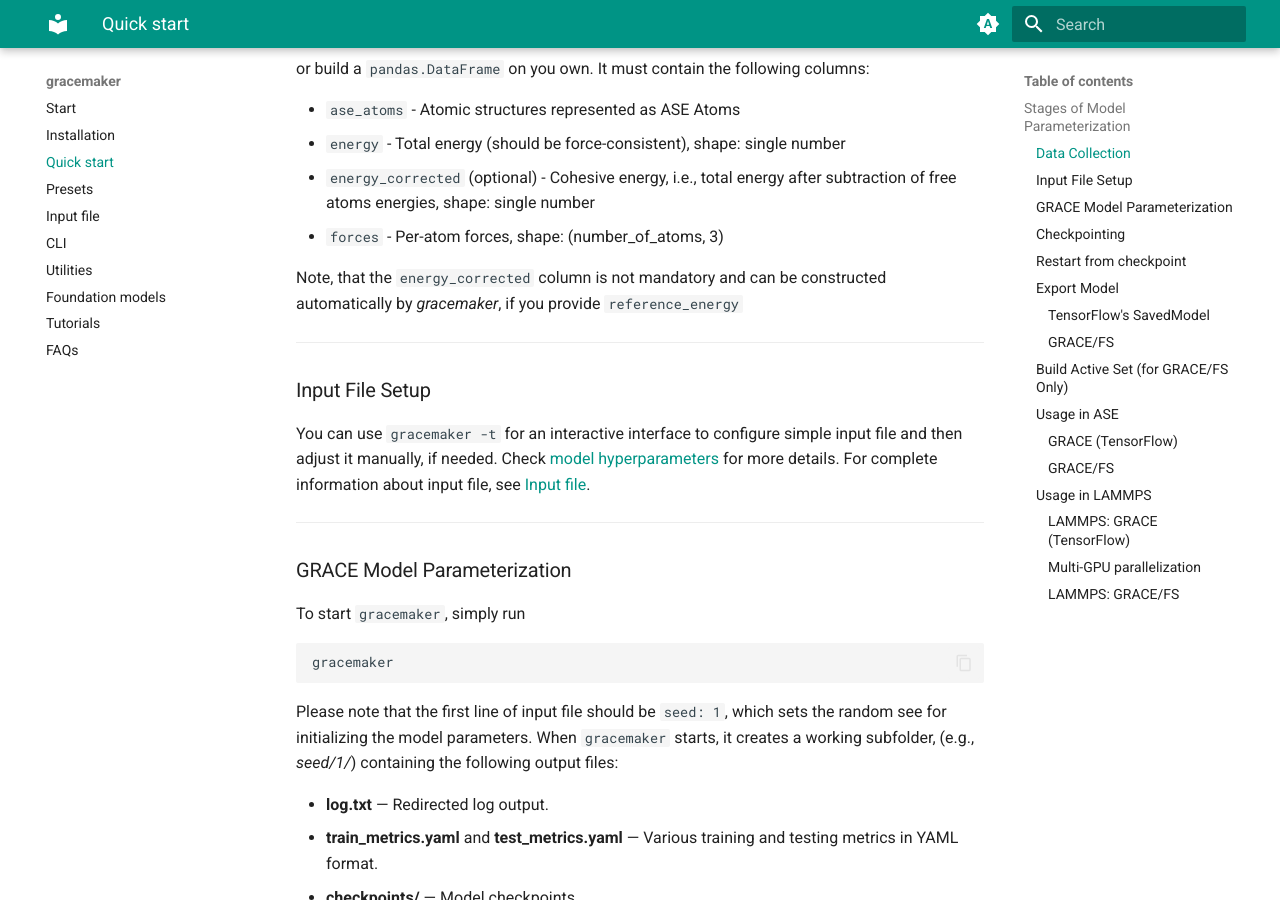
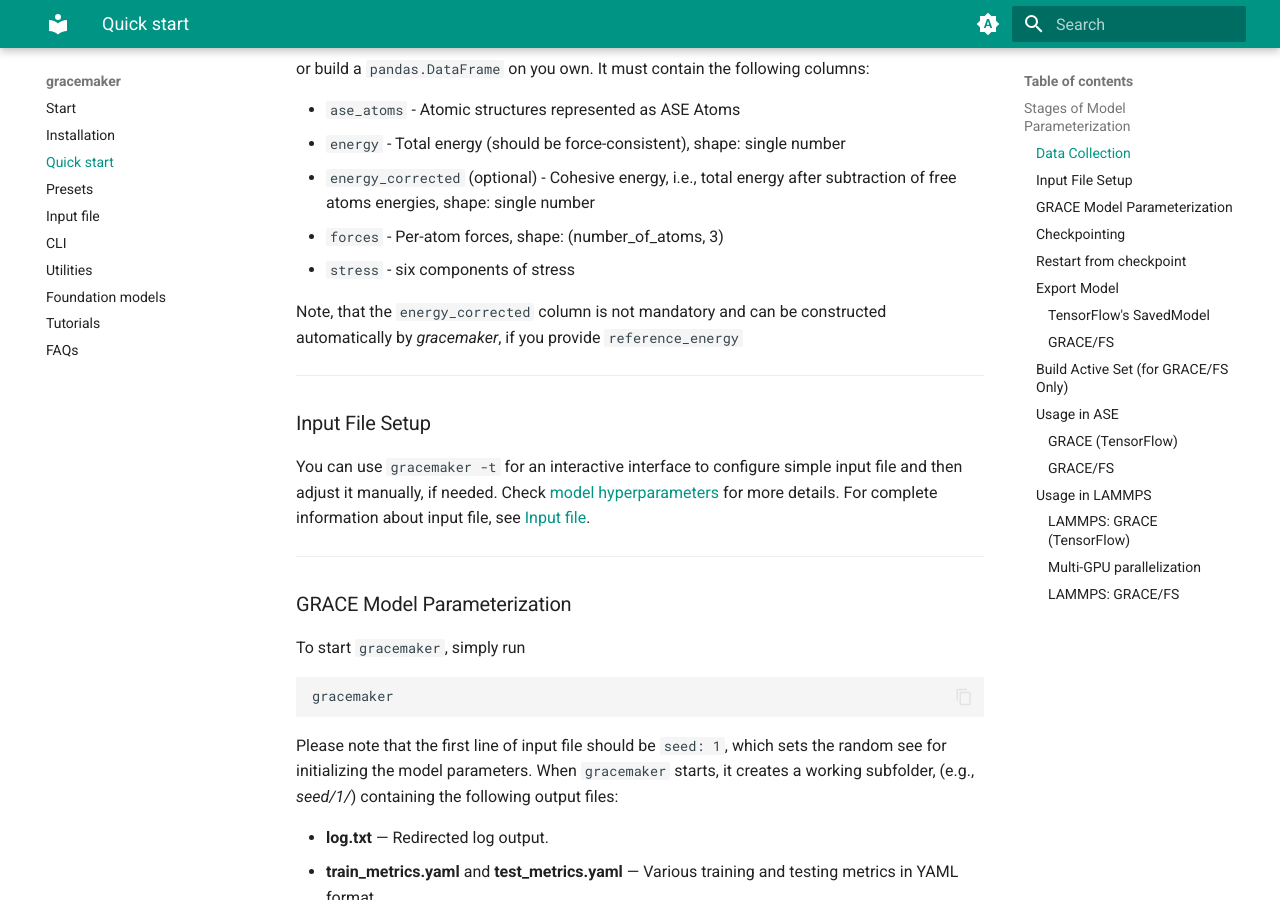
Before and after one commit to ICAMS/grace-tensorpotential, an MkDocs documentation site: the page built from docs/gracemaker/quickstart.md, in a window 1280 px wide and 900 px high, scrolled down 570 px. Built offline with MkDocs 1.6.1 and Material for MkDocs 9.7.7, drawn with Linux system fonts in a browser that asks for light colours.

Commit message:
Update quickstart.md

```diff
--- a/docs/gracemaker/quickstart.md
+++ b/docs/gracemaker/quickstart.md
@@ -20,6 +20,7 @@ or build a `pandas.DataFrame` on you own. It must contain the following columns:
 * `energy` - Total energy (should be force-consistent), shape: single number
 * `energy_corrected` (optional) - Cohesive energy, i.e., total energy after subtraction of free atoms energies, shape: single number
 * `forces` - Per-atom forces, shape: (number_of_atoms, 3)
+* `stress` - six components of stress
 
 Note, that the `energy_corrected` column is not mandatory and can be constructed automatically by _gracemaker_,
 if you provide `reference_energy`
```
